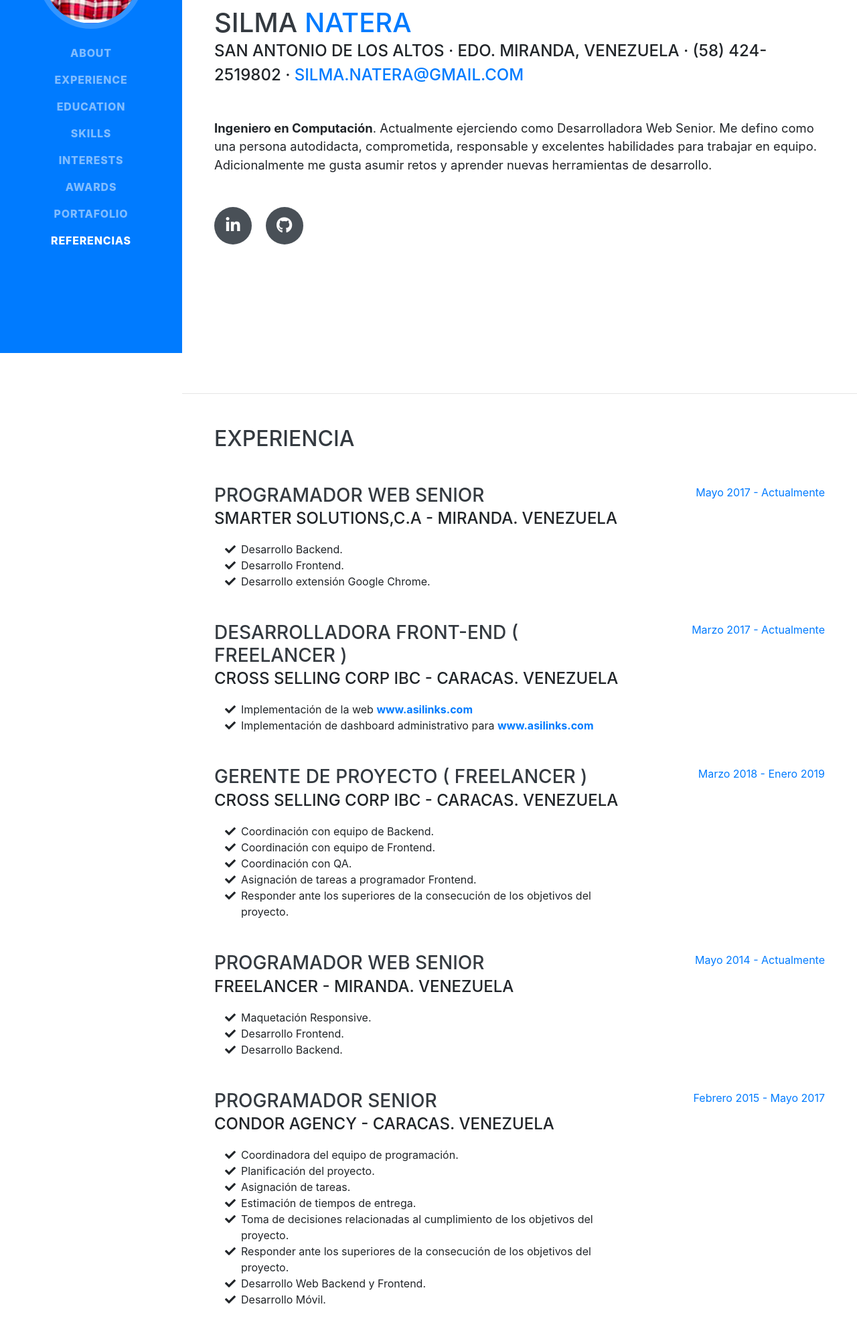
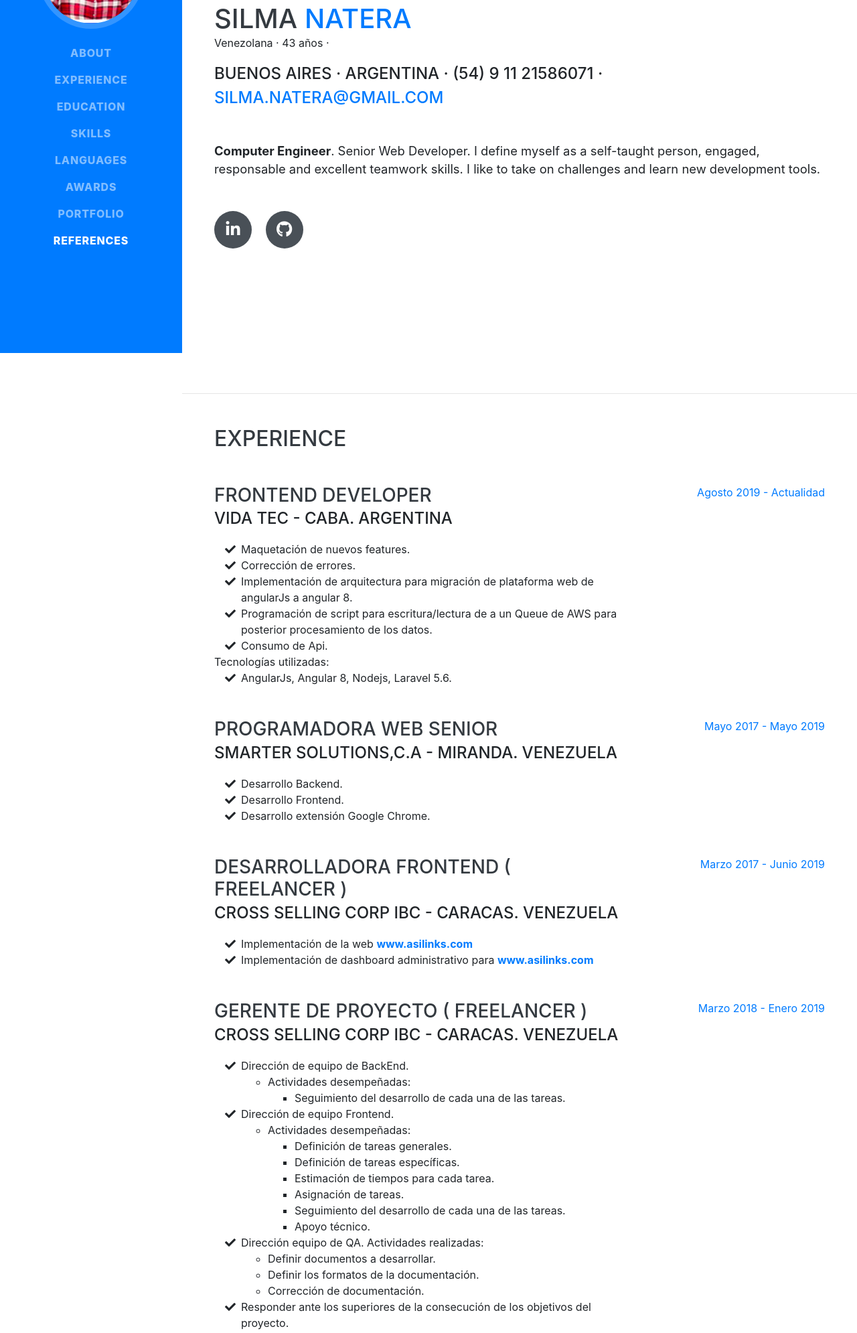
Before and after one commit to silmanatera/resume, a website with bundled scripts: page index-eng.html in a window 1280 px wide. Shown: the part 273-2263 px from the top of the page at 67% size. Built offline with nearby package versions, Linux system fonts and the light colour scheme; a web font is replaced by a local one.

Commit message:
Adding information about last experience

```diff
--- a/index-eng.html
+++ b/index-eng.html
@@ -8,8 +8,10 @@
   <meta name="description" content="">
   <meta name="author" content="">
 
-  <title>Resume - Start Bootstrap Theme</title>
+  <link rel="icon" href="venezuela.gif" type="image/gif" sizes="16x16">
 
+  <title>Resume - Silma Natera</title>
+  <link rel="icon" href="eu.ico" type="image/gif" sizes="16x16">
   <!-- Bootstrap core CSS -->
   <link href="vendor/bootstrap/css/bootstrap.min.css" rel="stylesheet">
 
@@ -51,16 +53,16 @@
           <a class="nav-link js-scroll-trigger" href="#skills">Skills</a>
         </li>
         <li class="nav-item">
-          <a class="nav-link js-scroll-trigger" href="#interests">Interests</a>
+          <a class="nav-link js-scroll-trigger" href="#interests">Languages</a>
         </li>
         <li class="nav-item">
           <a class="nav-link js-scroll-trigger" href="#awards">Awards</a>
         </li>
         <li class="nav-item">
-            <a class="nav-link js-scroll-trigger" href="#proyects">Portafolio</a>
+            <a class="nav-link js-scroll-trigger" href="#proyects">Portfolio</a>
           </li>
         <li class="nav-item">
-          <a class="nav-link js-scroll-trigger" href="#references">Referencias</a>
+          <a class="nav-link js-scroll-trigger" href="#references">References</a>
         </li>
 
       </ul>
@@ -70,20 +72,21 @@
   <div class="container-fluid p-0">
     <div class="w-100 flags">
       <a href="index.html"> <img class="img-fluid img-profile rounded-circle mx-auto mb-2" src="img/spanishbig.png" alt="spanish"></a>
-      <a href="index-eng.html"><img class="img-fluid img-profile rounded-circle mx-auto mb-2" src="img/englishbig.png" alt="english"></a>
+      <!-- <a href="index-eng.html"><img class="img-fluid img-profile rounded-circle mx-auto mb-2" src="img/englishbig.png" alt="english"></a> -->
     </div>
     <section class="resume-section p-3 p-lg-5 d-flex align-items-center" id="about">
       <div class="w-100">
         <h1 class="mb-0">Silma
           <span class="text-primary">Natera</span>
         </h1>
-        <div class="subheading mb-5">San Antonio de los Altos · Edo. Miranda, Venezuela · (58) 424-2519802 ·
+        <p>Venezolana · 43 años ·</p>
+        <div class="subheading mb-5">Buenos Aires · Argentina · (54) 9 11 21586071 ·
           <a href="#">silma.natera@gmail.com</a>
         </div>
         <p class="lead mb-5">
-          <b>Ingeniero en Computación</b>. Actualmente ejerciendo como Desarrolladora Web Senior. Me defino
-          como una persona autodidacta, comprometida, responsable y excelentes habilidades para trabajar
-          en equipo. Adicionalmente me gusta asumir retos y aprender nuevas herramientas de desarrollo.
+          <b>Computer Engineer</b>. Senior Web Developer.
+            I define myself as a self-taught person, engaged, responsable and excellent
+            teamwork skills. I like to take on challenges and learn new development tools.
         </p>
         <div class="social-icons">
           <a href="https://www.linkedin.com/in/silma-natera-71677119/" target="_blank">
@@ -92,15 +95,6 @@
           <a href="#">
             <i class="fab fa-github"></i>
           </a>
-          <!-- <a href="#">
-            <i class="fab fa-github"></i>
-          </a>
-          <a href="#">
-            <i class="fab fa-twitter"></i>
-          </a>
-          <a href="#">
-            <i class="fab fa-facebook-f"></i>
-          </a> -->
         </div>
       </div>
     </section>
@@ -109,11 +103,51 @@
 
     <section class="resume-section p-3 p-lg-5 d-flex justify-content-center" id="experience">
       <div class="w-100">
-        <h2 class="mb-5">Experiencia</h2>
+        <h2 class="mb-5">Experience</h2>
 
         <div class="resume-item d-flex flex-column flex-md-row justify-content-between mb-5">
           <div class="resume-content">
-            <h3 class="mb-0">Programador Web Senior</h3>
+            <h3 class="mb-0">FrontEnd Developer</h3>
+            <div class="subheading mb-3">VIDA Tec - CABA. Argentina </div>
+            <ul class="fa-ul mb-0">
+              <li>
+                <i class="fa-li fa fa-check"></i>
+                Maquetación de nuevos features.
+              </li>
+              <li>
+                <i class="fa-li fa fa-check"></i>
+                Corrección de errores.
+              </li>
+              <li>
+                <i class="fa-li fa fa-check"></i>
+                Implementación de arquitectura para migración de plataforma web de angularJs a angular 8.
+              </li>
+              <li>
+                <i class="fa-li fa fa-check"></i>
+                Programación de script para escritura/lectura de a un Queue de AWS para posterior procesamiento de los datos.
+              </li>
+              <li>
+                <i class="fa-li fa fa-check"></i>
+                Consumo de Api.
+              </li>
+            </ul>
+            <span>Tecnologías utilizadas:</span>
+            <ul class="fa-ul mb-0">
+              <li>
+                <i class="fa-li fa fa-check"></i>
+                AngularJs, Angular 8, Nodejs, Laravel 5.6.
+              </li>
+
+            </ul>
+          </div>
+          <div class="resume-date text-md-right">
+            <span class="text-primary">Agosto 2019 - Actualidad</span>
+          </div>
+        </div>
+
+        <div class="resume-item d-flex flex-column flex-md-row justify-content-between mb-5">
+          <div class="resume-content">
+            <h3 class="mb-0">Programadora Web Senior</h3>
             <div class="subheading mb-3">Smarter Solutions,C.A - Miranda. Venezuela </div>
             <ul class="fa-ul mb-0">
               <li>
@@ -131,27 +165,27 @@
             </ul>
           </div>
           <div class="resume-date text-md-right">
-            <span class="text-primary">Mayo 2017 - Actualmente</span>
+            <span class="text-primary">Mayo 2017 - Mayo 2019</span>
           </div>
         </div>
 
         <div class="resume-item d-flex flex-column flex-md-row justify-content-between mb-5">
           <div class="resume-content">
-            <h3 class="mb-0">Desarrolladora front-end ( Freelancer )</h3>
+            <h3 class="mb-0">Desarrolladora FrontEnd ( Freelancer )</h3>
             <div class="subheading mb-3">Cross Selling Corp IBC - Caracas. Venezuela </div>
             <ul class="fa-ul mb-0">
               <li>
                 <i class="fa-li fa fa-check"></i>
-                Implementación de la web <b><a href="https://dev.asilinks.com/" target="_blank">www.asilinks.com</a></b>
+                Implementación de la web <b><a href="https://asilinks.com/" target="_blank">www.asilinks.com</a></b>
               </li>
               <li>
                 <i class="fa-li fa fa-check"></i>
-                Implementación de dashboard administrativo para <b><a href="https://dev.asilinks.com/" target="_blank">www.asilinks.com</a></b>
+                Implementación de dashboard administrativo para <b><a href="https://dashboard.asilinks.com" target="_blank">www.asilinks.com</a></b>
               </li>
             </ul>
           </div>
           <div class="resume-date text-md-right">
-            <span class="text-primary">Marzo 2017 - Actualmente</span>
+            <span class="text-primary">Marzo 2017 - Junio 2019</span>
           </div>
         </div>
 
@@ -164,19 +198,37 @@
             <ul class="fa-ul mb-0">
               <li>
                 <i class="fa-li fa fa-check"></i>
-                Coordinación con equipo de Backend.
+                Direcci&oacute;n de equipo de BackEnd.
+                <ul>
+                  <li>Actividades desempeñadas:</li>
+                  <ul>
+                    <li>Seguimiento del desarrollo de cada una de las tareas.</li>
+                  </ul>
+                </ul>
               </li>
               <li>
                 <i class="fa-li fa fa-check"></i>
-                Coordinación con equipo de Frontend.
+                Direcci&oacute;n de equipo Frontend.
+                <ul>
+                  <li>Actividades desempeñadas:</li>
+                  <ul>
+                    <li>Definici&oacute;n de tareas generales.</li>
+                    <li>Definici&oacute;n de tareas espec&iacute;ficas.</li>
+                    <li>Estimaci&oacute;n de tiempos para cada tarea.</li>
+                    <li>Asignación de tareas.</li>
+                    <li>Seguimiento del desarrollo de cada una de las tareas.</li>
+                    <li>Apoyo t&eacute;cnico.</li>
+                  </ul>
+                </ul>
               </li>
               <li>
                 <i class="fa-li fa fa-check"></i>
-                Coordinación con QA.
-              </li>
-              <li>
-                <i class="fa-li fa fa-check"></i>
-                Asignación de tareas a programador Frontend.
+                Direcci&oacute;n equipo de QA. Actividades realizadas:
+                <ul>
+                  <li>Definir documentos a desarrollar.</li>
+                  <li>Definir los formatos de la documentaci&oacute;n.</li>
+                  <li>Correcci&oacute;n de documentaci&oacute;n.</li>
+                </ul>
               </li>
               <li>
                 <i class="fa-li fa fa-check"></i>
@@ -321,7 +373,7 @@
 
     <section class="resume-section p-3 p-lg-5 d-flex align-items-center" id="education">
       <div class="w-100">
-        <h2 class="mb-5">Educación</h2>
+        <h2 class="mb-5">Education</h2>
 
         <div class="resume-item d-flex flex-column flex-md-row justify-content-between mb-5">
           <div class="resume-content">
@@ -364,7 +416,7 @@
 
     <section class="resume-section p-3 p-lg-5 d-flex align-items-center" id="skills">
       <div class="w-100">
-        <h2 class="mb-5">Habilidades</h2>
+        <h2 class="mb-5">Skills</h2>
         <div class="subheading">Sistemas Operativos</div>
         <ul class="fa-ul mb-0">
           <li>
@@ -383,12 +435,12 @@
           <li>
             <i class="fa-li fa fa-check"></i>
             <b>Manejadores de Bases de Datos:</b>
-            Mysql, Postgresql, Firebase, MongoDB
+            Mysql, Postgresql
           </li>
           <li>
             <i class="fa-li fa fa-check"></i>
             <b>Lenguajes de Programación:</b>
-            Php, Python (básico), Javascript
+            Php, Python (básico), Javascript, Typescript
           </li>
           <li>
             <i class="fa-li fa fa-check"></i>
@@ -398,7 +450,7 @@
           <li>
             <i class="fa-li fa fa-check"></i>
             <b>Lenguajes Mark-up:</b>
-            Html, Html 5, Css, Sass
+            Html, Html 5, Css
           </li>
           <li>
             <i class="fa-li fa fa-check"></i>
@@ -460,6 +512,21 @@
         </ul>
 
         <div class="mb-3"></div>
+        <div class="subheading">Conocimientos Generales</div>
+        <ul class="fa-ul mb-0">
+            <li>
+              <i class="fa-li fa fa-check"></i>
+              <b>Manejadores de Bases de Datos:</b>
+                Firebase, MongoDB
+            </li>
+            <li>
+              <i class="fa-li fa fa-check"></i>
+              <b>Lenguajes Mark-up:</b>
+                Sass
+            </li>
+          </ul>
+
+        <div class="mb-3"></div>
         <div class="subheading">Conocimientos Adicionales</div>
         <ul class="fa-ul mb-0">
           <li>
@@ -469,6 +536,10 @@
           <li>
             <i class="fa-li fa fa-check"></i>
             Consumo de Servicios restApi
+          </li>
+          <li>
+            <i class="fa-li fa fa-check"></i>
+            Creación de Servicios restApi
           </li>
           <li>
             <i class="fa-li fa fa-check"></i>
@@ -490,7 +561,7 @@
 
     <section class="resume-section p-3 p-lg-5 d-flex align-items-center" id="interests">
       <div class="w-100">
-        <h2 class="mb-5">Idiomas</h2>
+        <h2 class="mb-5">Languages</h2>
         <ul class="fa-ul mb-0">
           <li>
             <i class="fa-li fa fa-check"></i>
@@ -508,7 +579,7 @@
 
     <section class="resume-section p-3 p-lg-5 d-flex align-items-center" id="awards">
       <div class="w-100">
-        <h2 class="mb-5">Premios &amp; Certificaciones</h2>
+        <h2 class="mb-5">Awards</h2>
         <ul class="fa-ul mb-0">
           <li>
             <i class="fa-li fa fa-trophy text-warning"></i>
@@ -530,7 +601,7 @@
 
     <section class="resume-section p-3 p-lg-5 d-flex align-items-center" id="proyects">
       <div class="w-100">
-        <h2 class="mb-5">Proyectos</h2>
+        <h2 class="mb-5">Portfolio</h2>
 
         <div class="subheading">
             Asilinks ( 2017 - 2019 )
@@ -539,7 +610,7 @@
           <ul class="fa-ul mb-0">
             <li>
               <i class="fa-li fa fa-check"></i>
-              <b>Url:</b> <a href="https://dev.asilinks.com/" target="_blank">Asilinks</a>
+              <b>Url:</b> <a href="https://asilinks.com/" target="_blank">Asilinks</a>
             </li>
             <li>
               <i class="fa-li fa fa-check"></i>
@@ -559,7 +630,7 @@
             <ul class="fa-ul mb-0">
               <li>
                 <i class="fa-li fa fa-check"></i>
-                <b>Url:</b> <a href="https://dev.asilinks.com/" target="_blank">Asilinks Dashboard</a>
+                <b>Url:</b> <a href="https://dashboard.asilinks.com/" target="_blank">Asilinks Dashboard</a>
               </li>
               <li>
                 <i class="fa-li fa fa-check"></i>
@@ -676,7 +747,7 @@
 
     <section class="resume-section p-3 p-lg-5 d-flex justify-content-center" id="references">
         <div class="w-100">
-          <h2 class="mb-5">Referencias Personales</h2>
+          <h2 class="mb-5">References</h2>
 
           <div class="resume-item d-flex flex-column flex-md-row justify-content-between mb-5">
             <div class="resume-content">
```
Also changed, not shown: index.html (+22 -1 lines), eu.ico (added), img/profile.jpg (deleted), vzla.ico (added).
